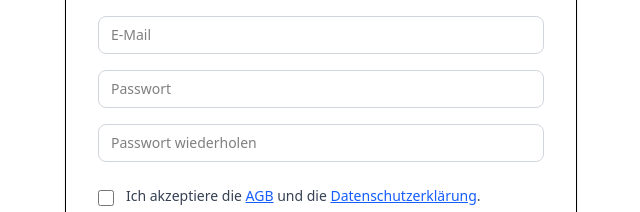
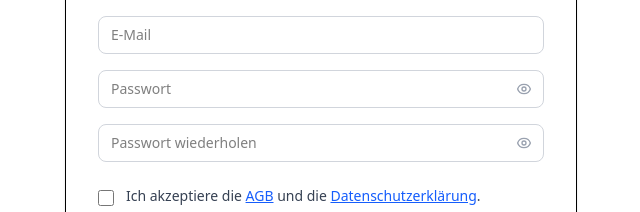
Before and after one commit to Der-Luca/immobot-webapp, a React (Vite) app: page /register/finish in a window 1280 px wide. Shown: the part 237-449 px from the top of the page, without its empty margins (319-959 px from the left). Built offline with nearby package versions, Linux system fonts and the light colour scheme; no server answers.

Commit message:
optional view password in Login + Register

```diff
--- a/src/pages/public/Login.jsx
+++ b/src/pages/public/Login.jsx
@@ -7,6 +7,7 @@ import { useNavigate, Link } from "react-router-dom";
 export default function Login() {
   const [email, setEmail] = useState("");
   const [pass, setPass] = useState("");
+  const [showPass, setShowPass] = useState(false);
   const [error, setError] = useState("");
   const [notice, setNotice] = useState("");
   const [loading, setLoading] = useState(false);
@@ -128,15 +129,35 @@ export default function Login() {
               <label className="block text-sm font-medium text-slate-800">
                 Passwort
               </label>
+              <div className="relative">
                 <input
-                className="w-full rounded-lg border border-slate-300 bg-white px-3 py-2 text-sm text-slate-900 placeholder:text-slate-400 focus:outline-none focus:ring-2 focus:ring-sky-500 focus:border-sky-500"
-                type="password"
+                  className="w-full rounded-lg border border-slate-300 bg-white px-3 py-2 pr-10 text-sm text-slate-900 placeholder:text-slate-400 focus:outline-none focus:ring-2 focus:ring-sky-500 focus:border-sky-500"
+                  type={showPass ? "text" : "password"}
                   placeholder="••••••••"
                   value={pass}
                   onChange={(e) => setPass(e.target.value)}
                   autoComplete="current-password"
                   required
                 />
+                <button
+                  type="button"
+                  onClick={() => setShowPass((v) => !v)}
+                  className="absolute inset-y-0 right-0 flex items-center px-3 text-slate-400 hover:text-slate-600"
+                  tabIndex={-1}
+                  aria-label={showPass ? "Passwort verbergen" : "Passwort anzeigen"}
+                >
+                  {showPass ? (
+                    <svg xmlns="http://www.w3.org/2000/svg" className="h-4 w-4" fill="none" viewBox="0 0 24 24" stroke="currentColor" strokeWidth={2}>
+                      <path strokeLinecap="round" strokeLinejoin="round" d="M13.875 18.825A10.05 10.05 0 0112 19c-5 0-9-4-9-7s4-7 9-7a9.95 9.95 0 016.072 2.028M9.878 9.878A3 3 0 0114.12 14.12M3 3l18 18" />
+                    </svg>
+                  ) : (
+                    <svg xmlns="http://www.w3.org/2000/svg" className="h-4 w-4" fill="none" viewBox="0 0 24 24" stroke="currentColor" strokeWidth={2}>
+                      <path strokeLinecap="round" strokeLinejoin="round" d="M15 12a3 3 0 11-6 0 3 3 0 016 0z" />
+                      <path strokeLinecap="round" strokeLinejoin="round" d="M2.458 12C3.732 7.943 7.523 5 12 5c4.477 0 8.268 2.943 9.542 7-1.274 4.057-5.065 7-9.542 7-4.477 0-8.268-2.943-9.542-7z" />
+                    </svg>
+                  )}
+                </button>
+              </div>
             </div>
 
             {/* Passwort vergessen? */}
--- a/src/pages/public/register/RegisterFinish.jsx
+++ b/src/pages/public/register/RegisterFinish.jsx
@@ -20,6 +20,8 @@ export default function RegisterFinish() {
   const [acceptTerms, setAcceptTerms] = useState(false);
   const [marketingOptIn, setMarketingOptIn] = useState(false);
 
+  const [showPw, setShowPw] = useState(false);
+  const [showPw2, setShowPw2] = useState(false);
   const [busy, setBusy] = useState(false);
   const [err, setErr] = useState("");
 
@@ -158,25 +160,65 @@ sendVerify();
           autoComplete="email"
         />
 
+        <div className="relative">
           <input
-          type="password"
-          className={inputClass}
+            type={showPw ? "text" : "password"}
+            className={inputClass + " pr-10"}
             placeholder="Passwort"
             value={pw}
             onChange={(e) => setPw(e.target.value)}
             required
             autoComplete="new-password"
           />
+          <button
+            type="button"
+            onClick={() => setShowPw((v) => !v)}
+            className="absolute inset-y-0 right-0 flex items-center px-3 text-gray-400 hover:text-gray-600"
+            tabIndex={-1}
+            aria-label={showPw ? "Passwort verbergen" : "Passwort anzeigen"}
+          >
+            {showPw ? (
+              <svg xmlns="http://www.w3.org/2000/svg" className="h-4 w-4" fill="none" viewBox="0 0 24 24" stroke="currentColor" strokeWidth={2}>
+                <path strokeLinecap="round" strokeLinejoin="round" d="M13.875 18.825A10.05 10.05 0 0112 19c-5 0-9-4-9-7s4-7 9-7a9.95 9.95 0 016.072 2.028M9.878 9.878A3 3 0 0114.12 14.12M3 3l18 18" />
+              </svg>
+            ) : (
+              <svg xmlns="http://www.w3.org/2000/svg" className="h-4 w-4" fill="none" viewBox="0 0 24 24" stroke="currentColor" strokeWidth={2}>
+                <path strokeLinecap="round" strokeLinejoin="round" d="M15 12a3 3 0 11-6 0 3 3 0 016 0z" />
+                <path strokeLinecap="round" strokeLinejoin="round" d="M2.458 12C3.732 7.943 7.523 5 12 5c4.477 0 8.268 2.943 9.542 7-1.274 4.057-5.065 7-9.542 7-4.477 0-8.268-2.943-9.542-7z" />
+              </svg>
+            )}
+          </button>
+        </div>
 
+        <div className="relative">
           <input
-          type="password"
-          className={inputClass}
+            type={showPw2 ? "text" : "password"}
+            className={inputClass + " pr-10"}
             placeholder="Passwort wiederholen"
             value={pw2}
             onChange={(e) => setPw2(e.target.value)}
             required
             autoComplete="new-password"
           />
+          <button
+            type="button"
+            onClick={() => setShowPw2((v) => !v)}
+            className="absolute inset-y-0 right-0 flex items-center px-3 text-gray-400 hover:text-gray-600"
+            tabIndex={-1}
+            aria-label={showPw2 ? "Passwort verbergen" : "Passwort anzeigen"}
+          >
+            {showPw2 ? (
+              <svg xmlns="http://www.w3.org/2000/svg" className="h-4 w-4" fill="none" viewBox="0 0 24 24" stroke="currentColor" strokeWidth={2}>
+                <path strokeLinecap="round" strokeLinejoin="round" d="M13.875 18.825A10.05 10.05 0 0112 19c-5 0-9-4-9-7s4-7 9-7a9.95 9.95 0 016.072 2.028M9.878 9.878A3 3 0 0114.12 14.12M3 3l18 18" />
+              </svg>
+            ) : (
+              <svg xmlns="http://www.w3.org/2000/svg" className="h-4 w-4" fill="none" viewBox="0 0 24 24" stroke="currentColor" strokeWidth={2}>
+                <path strokeLinecap="round" strokeLinejoin="round" d="M15 12a3 3 0 11-6 0 3 3 0 016 0z" />
+                <path strokeLinecap="round" strokeLinejoin="round" d="M2.458 12C3.732 7.943 7.523 5 12 5c4.477 0 8.268 2.943 9.542 7-1.274 4.057-5.065 7-9.542 7-4.477 0-8.268-2.943-9.542-7z" />
+              </svg>
+            )}
+          </button>
+        </div>
 
         {/* Checkboxes */}
         <div className="space-y-3 pt-2">
```
Lines whose indentation alone changed are shown as unchanged.
